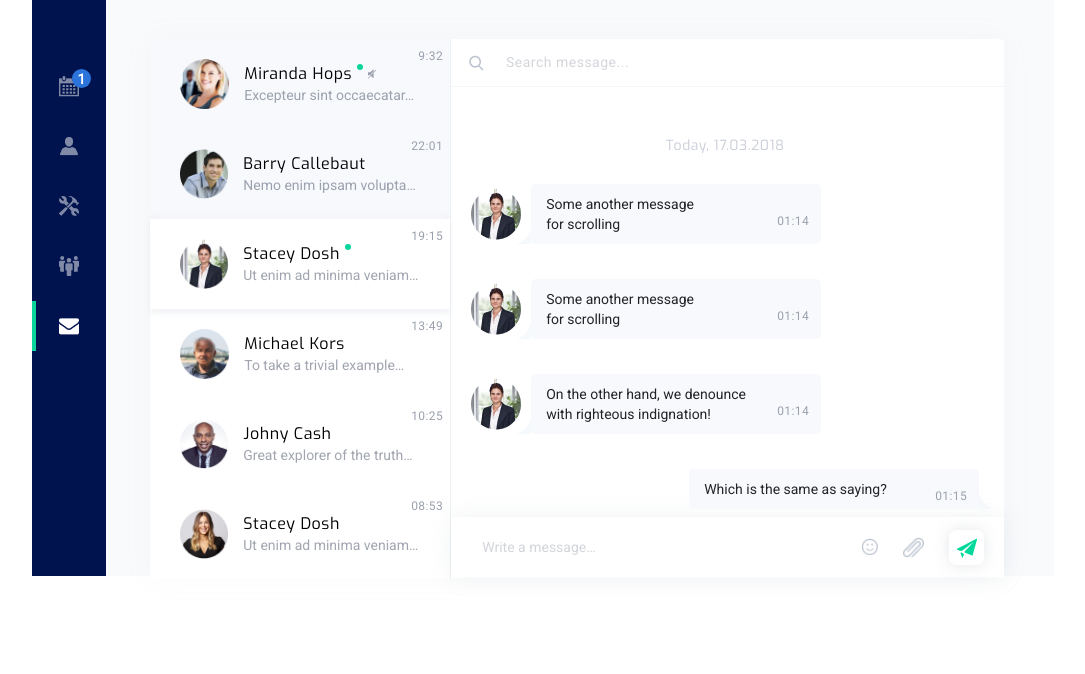
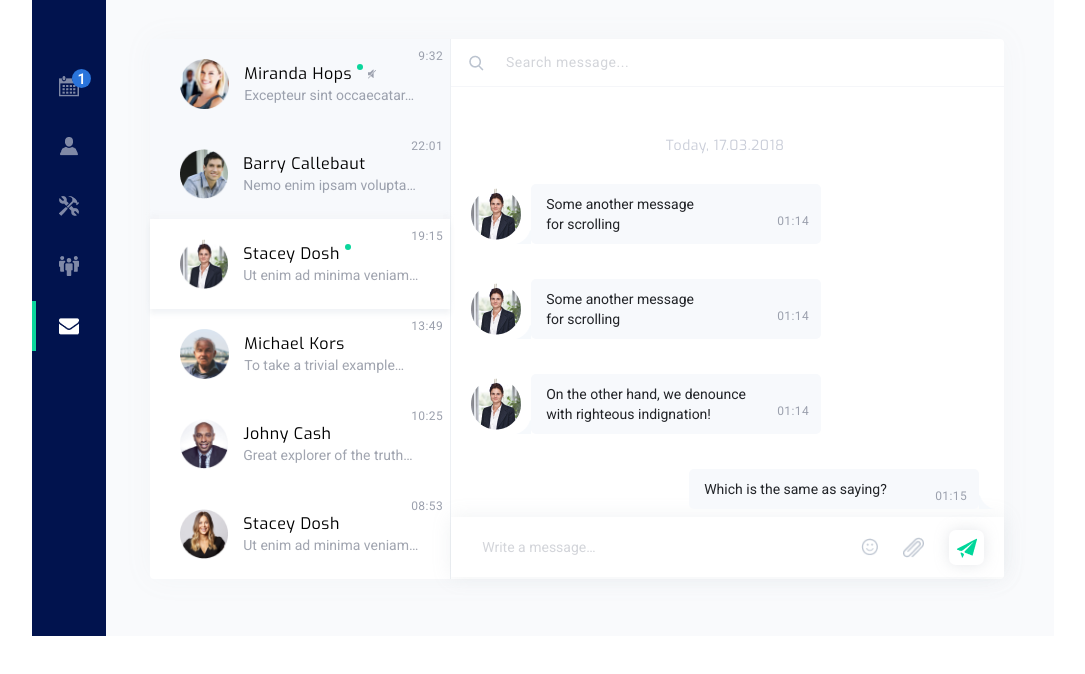
Before and after one commit to skochk/test-job-1-task, a plain HTML site: page index.html in a window 1280 px wide. Shown: the part 64-738 px from the top of the page, without its empty margins (97-1182 px from the left). Drawn offline with Linux system fonts and the light colour scheme.

Commit message:
some fixes

```diff
--- a/css/style.scss
+++ b/css/style.scss
@@ -9,7 +9,7 @@
     a{text-decoration: none;}
     .container{
         width: 1022px;
-        height: 640px; // change it
+        height: 700px; // change it
         background: #F9FAFC;
         margin: 0 auto;
         display: flex;
```
Also changed, not shown: css/style.css.
